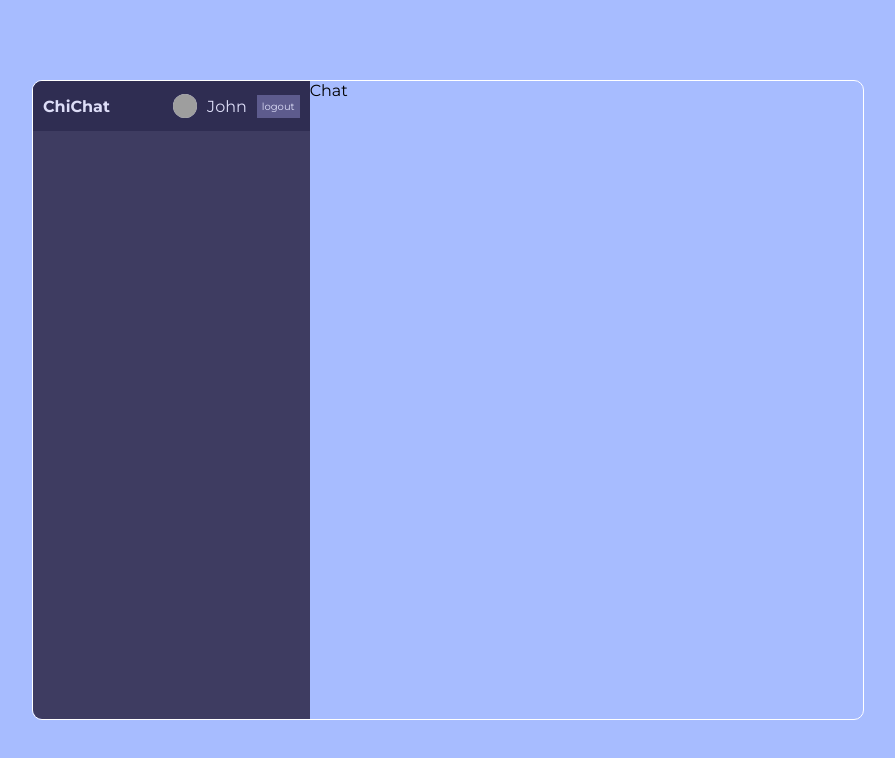
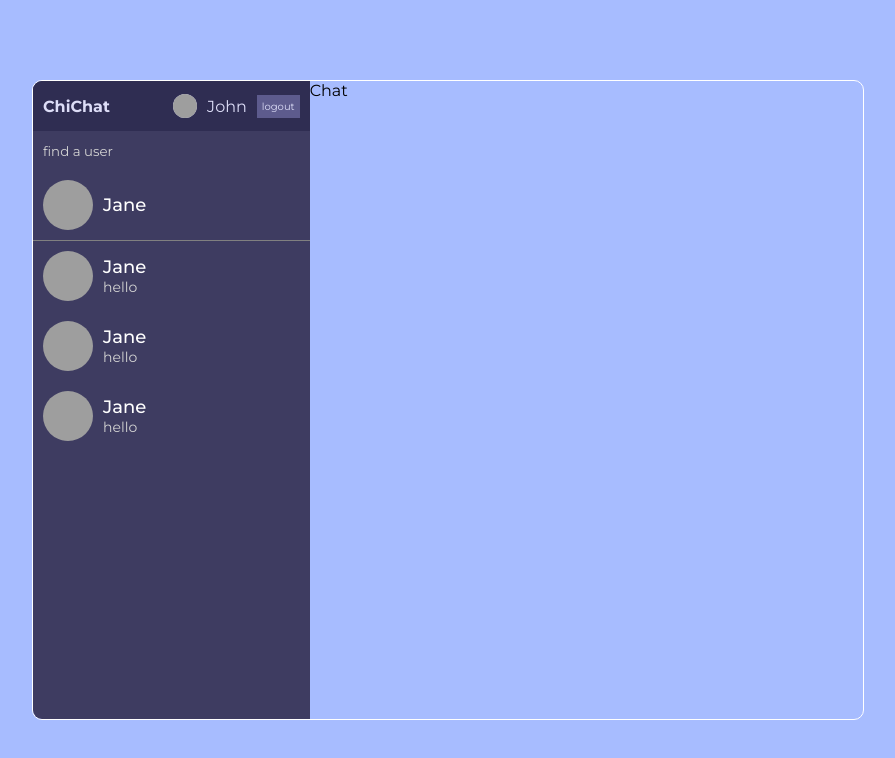
Before and after one commit to KiritoKunTi/chichat, a React (Create React App) app: page / in a window 1280 px wide. Shown: the top 758 px of the page, without its empty margins (192-1087 px from the left). Built offline with nearby package versions, Linux system fonts and the light colour scheme; grey boxes are pictures that could not be loaded.

Commit message:
sidebar comp style

```diff
--- a/src/components/Chats.jsx
+++ b/src/components/Chats.jsx
@@ -1,7 +1,40 @@
 import React from "react";
 
 const Chats = () => {
-  return <div>Chats</div>;
+  return (
+    <div className="chats">
+      <div className="user__chat">
+        <img
+          src="https://photographylife.com/wp-content/uploads/2017/01/Best-of-2016-Nasim-Mansurov-20.jpg"
+          alt=""
+        />
+        <div className="user__chat_info">
+          <span>Jane</span>
+          <p>hello</p>
+        </div>
+      </div>
+      <div className="user__chat">
+        <img
+          src="https://photographylife.com/wp-content/uploads/2017/01/Best-of-2016-Nasim-Mansurov-20.jpg"
+          alt=""
+        />
+        <div className="user__chat_info">
+          <span>Jane</span>
+          <p>hello</p>
+        </div>
+      </div>
+      <div className="user__chat">
+        <img
+          src="https://static.boredpanda.com/blog/wp-content/uploads/2014/01/animal-children-photography-elena-shumilova-2.jpg"
+          alt=""
+        />
+        <div className="user__chat_info">
+          <span>Jane</span>
+          <p>hello</p>
+        </div>
+      </div>
+    </div>
+  );
 };
 
 export default Chats;
--- a/src/components/Search.jsx
+++ b/src/components/Search.jsx
@@ -1,7 +1,22 @@
 import React from "react";
 
 const Search = () => {
-  return <div>Search</div>;
+  return (
+    <div className="search">
+      <div className="search__form">
+        <input type="text" placeholder="find a user" />
+      </div>
+      <div className="user__chat">
+        <img
+          src="https://photographylife.com/wp-content/uploads/2017/01/Best-of-2016-Nasim-Mansurov-20.jpg"
+          alt=""
+        />
+        <div className="user__chat_info">
+          <span>Jane</span>
+        </div>
+      </div>
+    </div>
+  );
 };
 
 export default Search;
--- a/src/components/Sidebar.jsx
+++ b/src/components/Sidebar.jsx
@@ -1,10 +1,14 @@
 import React from "react";
+import Chats from "./Chats";
 import Navbar from "./Navbar";
+import Search from "./Search";
 
 const Sidebar = () => {
   return (
     <div className="sidebar">
       <Navbar />
+      <Search />
+      <Chats />
     </div>
   );
 };
--- a/src/styles.scss
+++ b/src/styles.scss
@@ -138,7 +138,53 @@
             cursor: pointer;
           }
         }
+      }
+      .search{
+        border-bottom: 1px solid gray;
 
+        .search__form{
+          padding: 10px;
+          input{
+            background-color: transparent;
+            border: none;
+            outline: none;
+            color: white;
+
+            &::placeholder{
+              color: lightgray;
+            }
+          }
+        }
+      }
+      .user__chat{
+        padding: 10px;
+        display: flex;
+        align-items: center;
+        gap: 10px;
+        color: white;
+        cursor: pointer;
+
+        &:hover{
+          background-color: #2f2d52;
+        }
+
+        img{
+          width: 50px;
+          height: 50px;
+          border-radius: 50%;
+          object-fit: cover;
+        }
+
+        .user__chat_info{
+          span{
+            font-size: 18px;
+            font-weight: 500;
+          }
+          p{
+            font-size: 14px;
+            color: lightgray;
+          }
+        }
       }
     }
     .chat{
```
